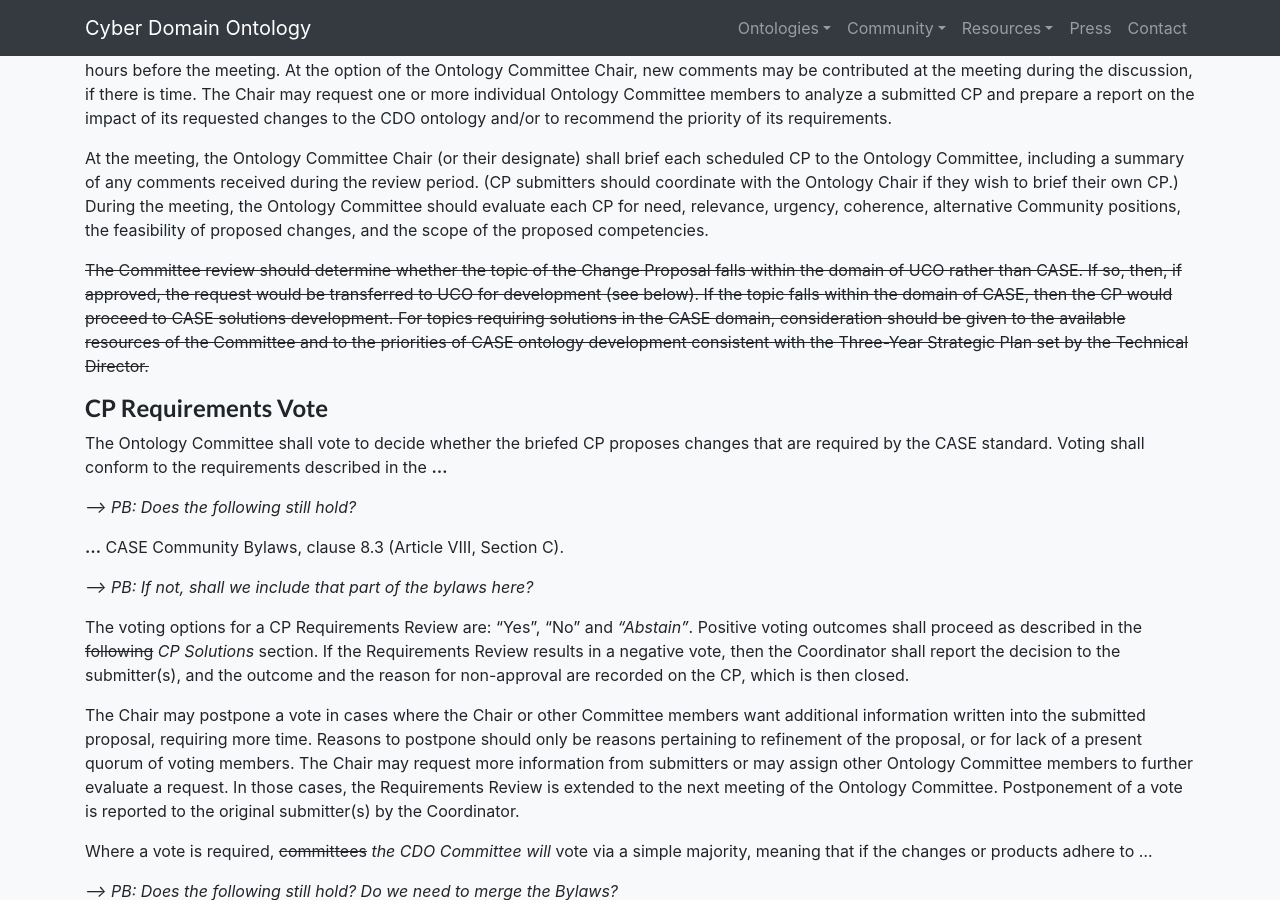
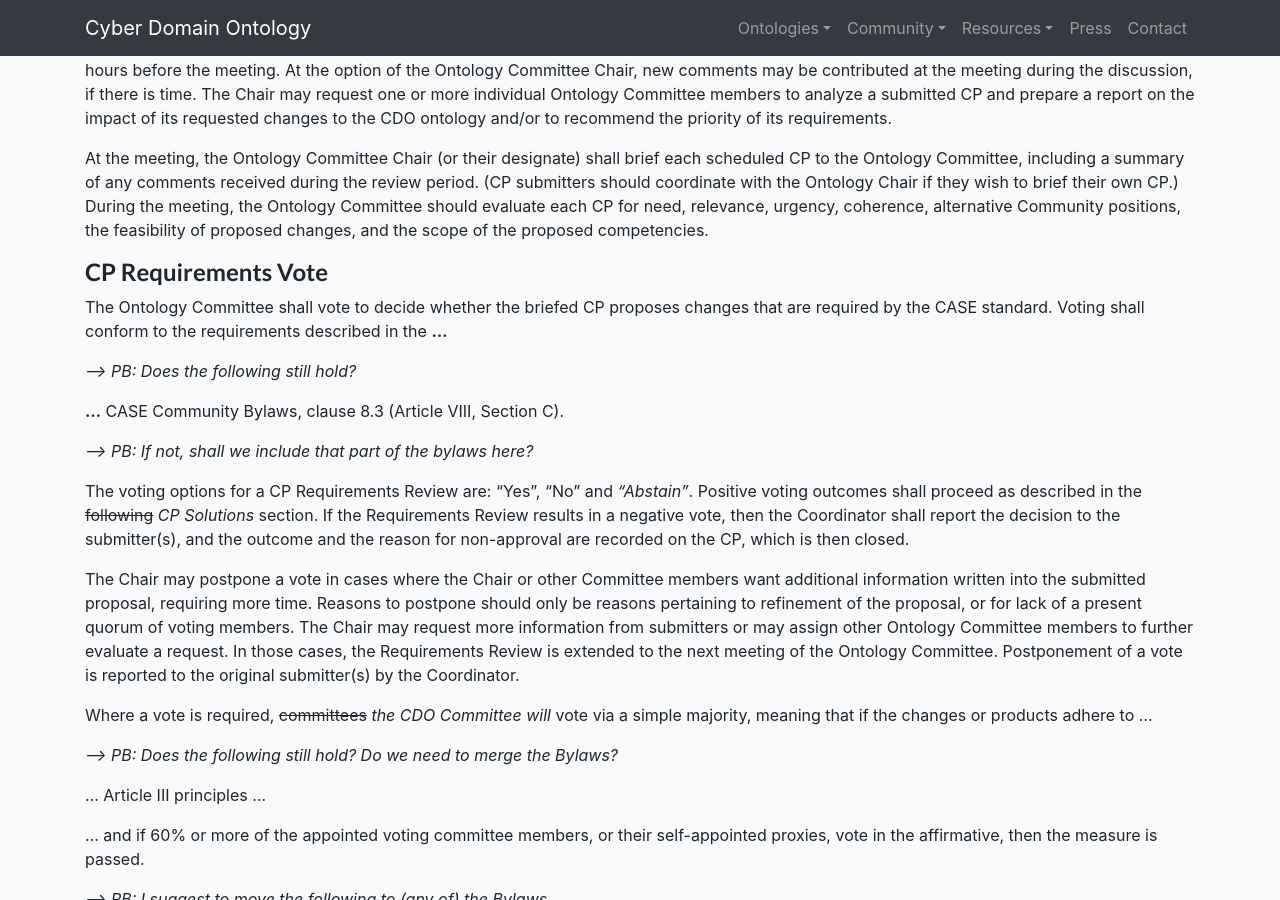
Before and after one commit to Cyber-Domain-Ontology/cdo.github.io, a Jekyll site: the page built from ontology/development/index.md, in a window 1280 px wide and 900 px high, scrolled down 1107 px. Built offline with Jekyll 4.4.1, drawn with Linux system fonts in a browser that asks for light colours.

Commit message:
Concur with striking obviated text

```diff
--- a/ontology/development/index.md
+++ b/ontology/development/index.md
@@ -26,8 +26,6 @@
 Ontology Committee members shall review CPs prior to the committee meeting. Written comments should be submitted not later than twenty-four hours before the meeting. At the option of the Ontology Committee Chair, new comments may be contributed at the meeting during the discussion, if there is time. The Chair may request one or more individual Ontology Committee members to analyze a submitted CP and prepare a report on the impact of its requested changes to the CDO ontology and/or to recommend the priority of its requirements.
 
 At the meeting, the Ontology Committee Chair (or their designate) shall brief each scheduled CP to the Ontology Committee, including a summary of any comments received during the review period. (CP submitters should coordinate with the Ontology Chair if they wish to brief their own CP.) During the meeting, the Ontology Committee should evaluate each CP for need, relevance, urgency, coherence, alternative Community positions, the feasibility of proposed changes, and the scope of the proposed competencies.
-
-~~The Committee review should determine whether the topic of the Change Proposal falls within the domain of UCO rather than CASE. If so, then, if approved, the request would be transferred to UCO for development (see below). If the topic falls within the domain of CASE, then the CP would proceed to CASE solutions development. For topics requiring solutions in the CASE domain, consideration should be given to the available resources of the Committee and to the priorities of CASE ontology development consistent with the Three-Year Strategic Plan set by the Technical Director.~~
 
 
 #### CP Requirements Vote
```
